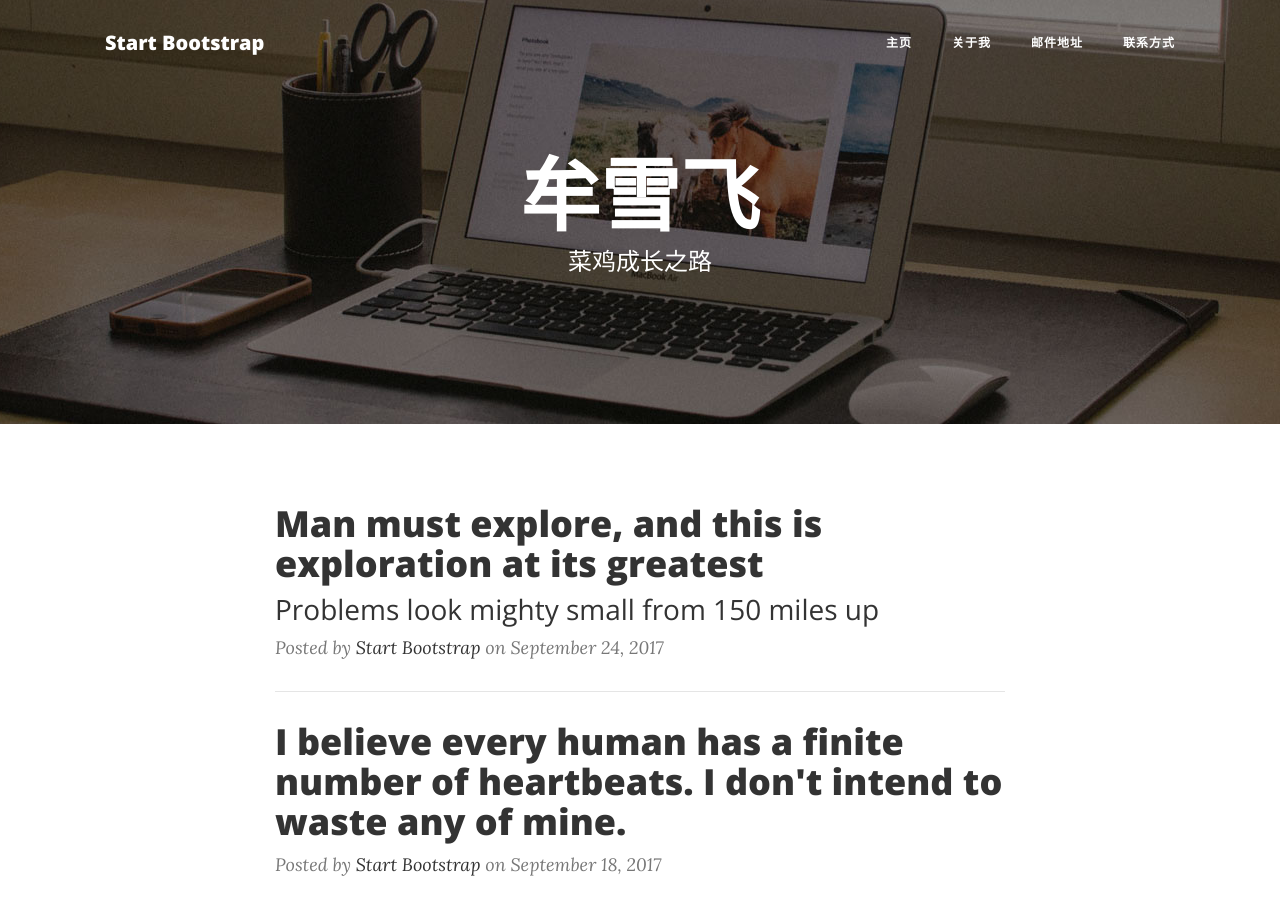
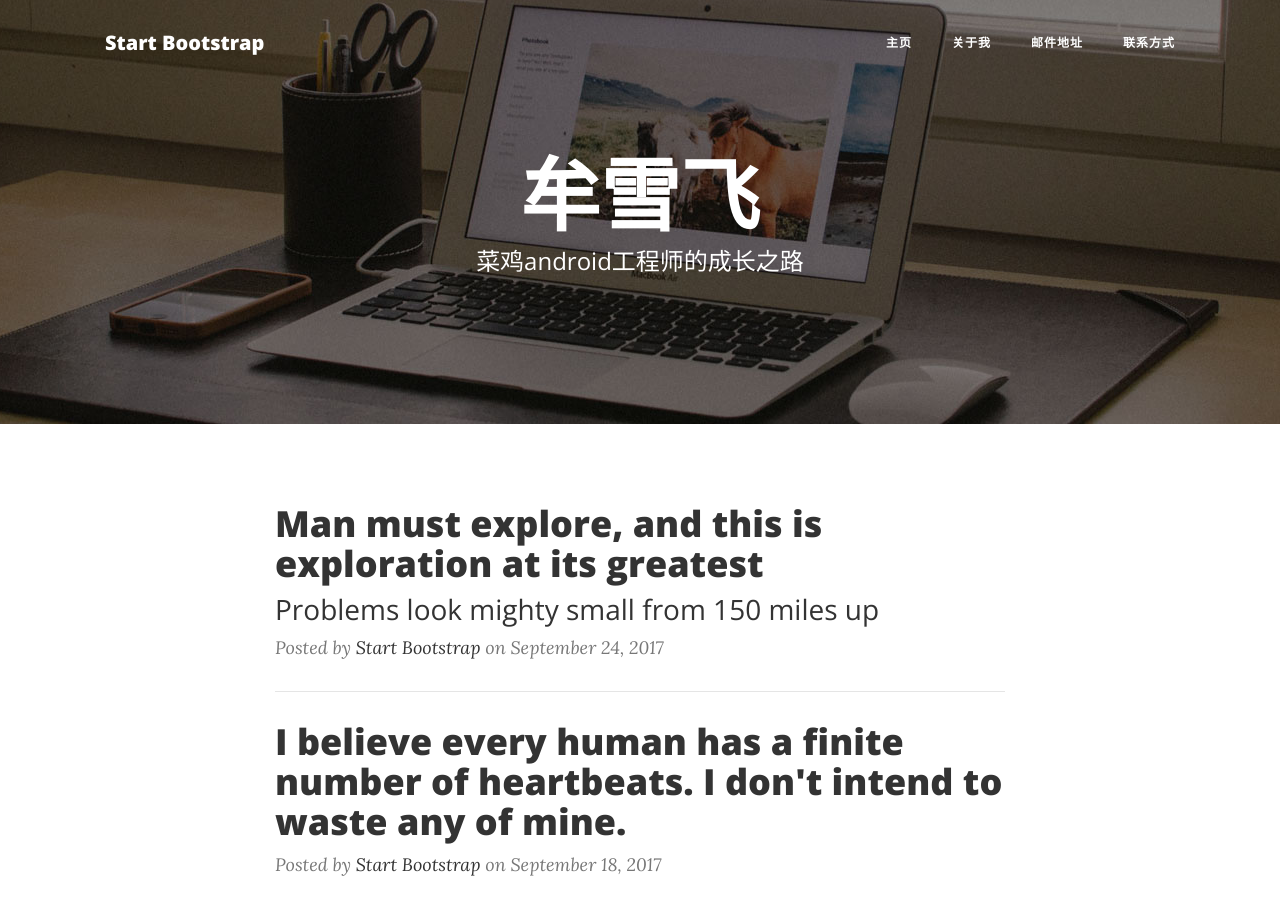
Before and after one commit to mouxuefei/myblog, a Jekyll site: the page index.html, which Jekyll copies as it is, in a window 1280 px wide and 900 px high. Built offline with Jekyll 4.4.1, drawn with Linux system fonts in a browser that asks for light colours.

Commit message:
Signed-off-by: mouxuefei <850462897@qq.com>

```diff
--- a/index.html
+++ b/index.html
@@ -71,7 +71,7 @@
                 <div class="col-lg-8 offset-lg-2 col-md-10 offset-md-1">
                     <div class="site-heading">
                         <h1>牟雪飞</h1>
-                        <span class="subheading">菜鸡成长之路</span>
+                        <span class="subheading">菜鸡android工程师的成长之路</span>
                     </div>
                 </div>
             </div>
```
